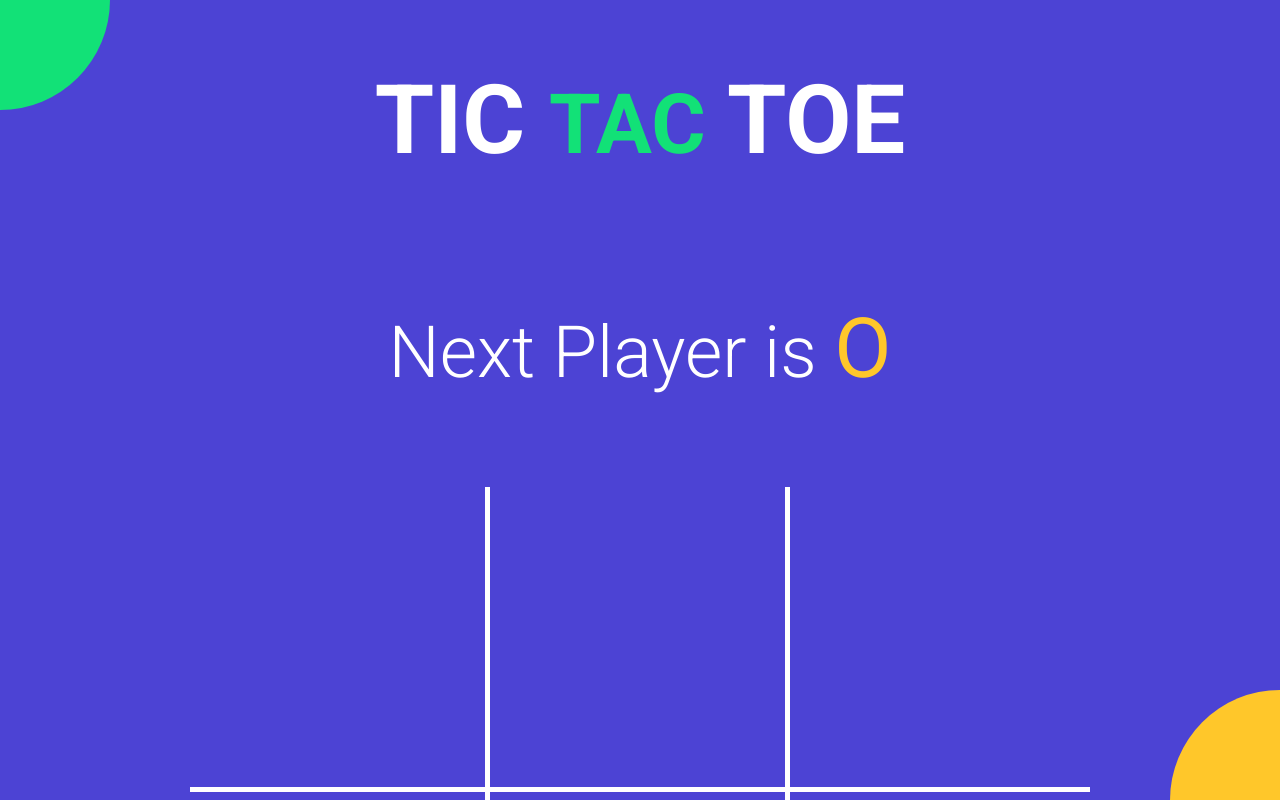
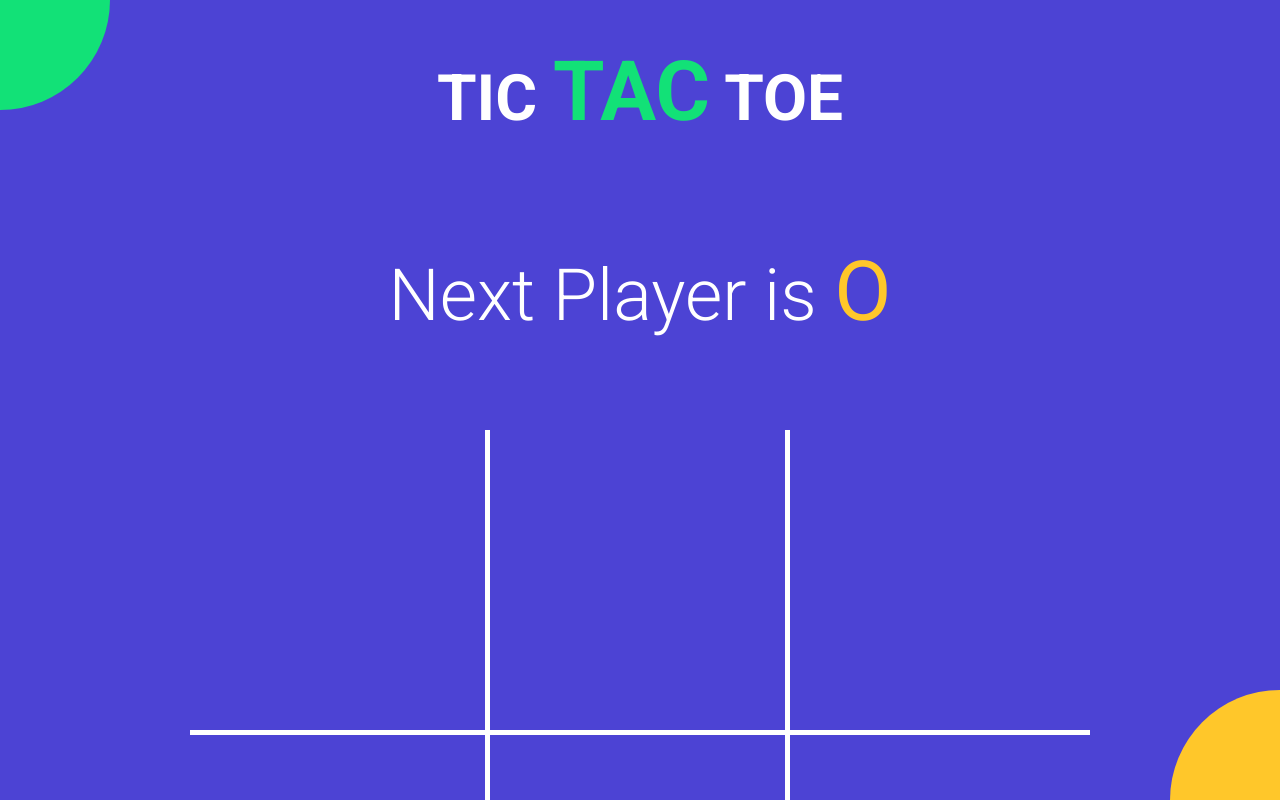
Before and after one commit to gforsythe/titactoe, a React (Vite) app: page / in a window 1280 px wide. Shown: the top 800 px of the page. Built offline with nearby package versions, Linux system fonts and the light colour scheme.

Commit message:
added comments and fixed css

```diff
--- a/src/App.jsx
+++ b/src/App.jsx
@@ -4,19 +4,22 @@
 import History from './components/History';
 import { calculateWinner } from './winner';
 import './styles.scss';
-
+// Global Variable for the game
 const NEW_GAME = [{squares: Array(9).fill(null), isXNext:false}];
 
 const App = () => {
+  //At the begining the game defaults to a New Game
   const [history, setHistory] = useState(NEW_GAME);
   const [currentMove, setCurrentMove] = useState(0);
   const gamingBoard = history[currentMove]
 
 
-
+// deconstructed from the winner JS object see winner.js
   const {winner, winningSquares} = calculateWinner(gamingBoard.squares);
 
-console.log({historyLength:history, currentMove});
+// console.log({historyLength:history, currentMove});
+
+
   const handleSquareClick = clickedPosition => {
     if (gamingBoard.squares[clickedPosition] || winner ) {
       return;
@@ -43,19 +46,19 @@
 const moveTo = (move) => {
   setCurrentMove(move)
 }
-
+// leveraging the Global Variable
 const onNewGameStart = () => {
     setHistory(NEW_GAME);
     setCurrentMove(0);
 }
-
+//Notice what props are passed down to other componenets
   return (
     <div className="app">
-      <h1 style={{fontSize: '6rem'}}>TIC <span className='text-green'>TAC</span> TOE</h1>
+      <h1 style={{fontSize: '4rem'}}>TIC <span className='text-green'>TAC</span> TOE</h1>
      <StatusMessage winner={winner} gamingBoard={gamingBoard}/>
 
       <Board squares={gamingBoard.squares} handleSquareClick={handleSquareClick} winningSquares={winningSquares}/>
-
+      {/* dynamic css with JS only in React */}
          <button  type='button' className={`btn-reset ${winner ? 'active' : ''}`} onClick={onNewGameStart}>Reset Game</button>
       <h2 style={{
         fontWeight: 'normal'
```
